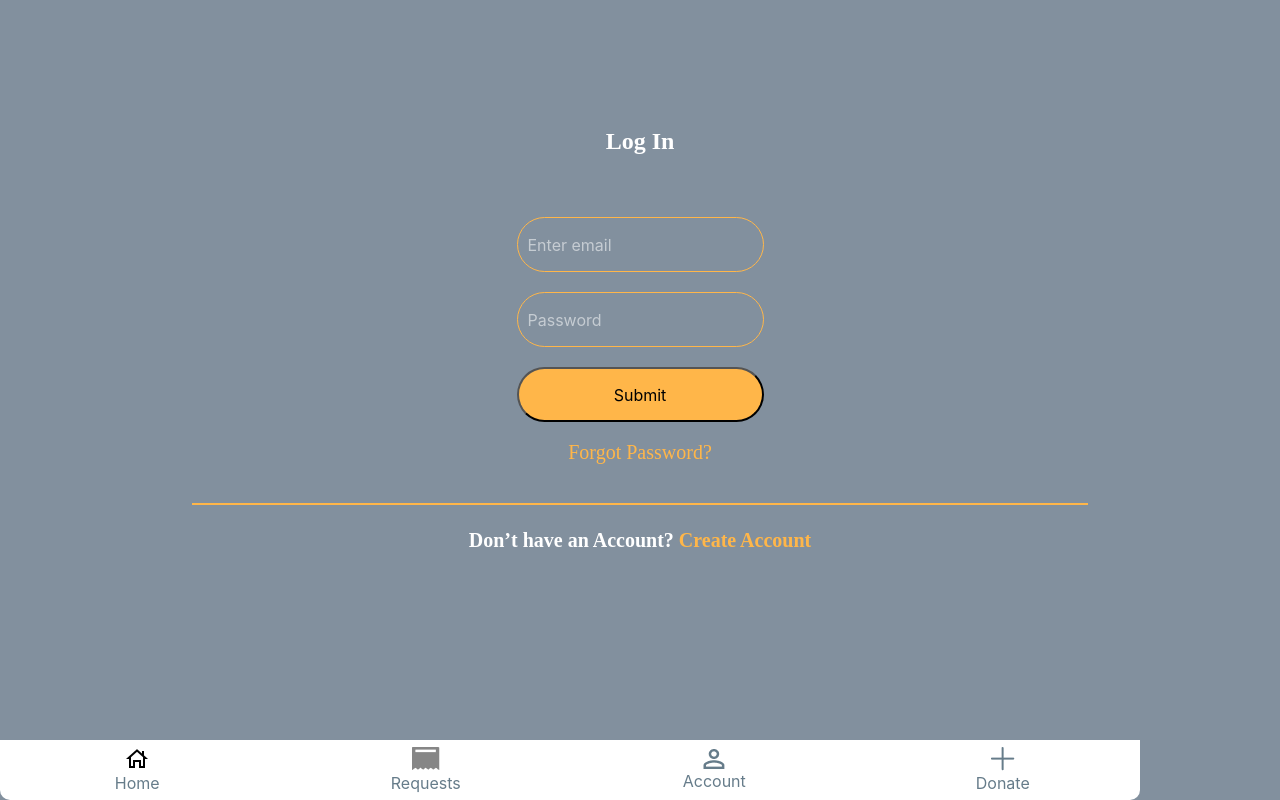
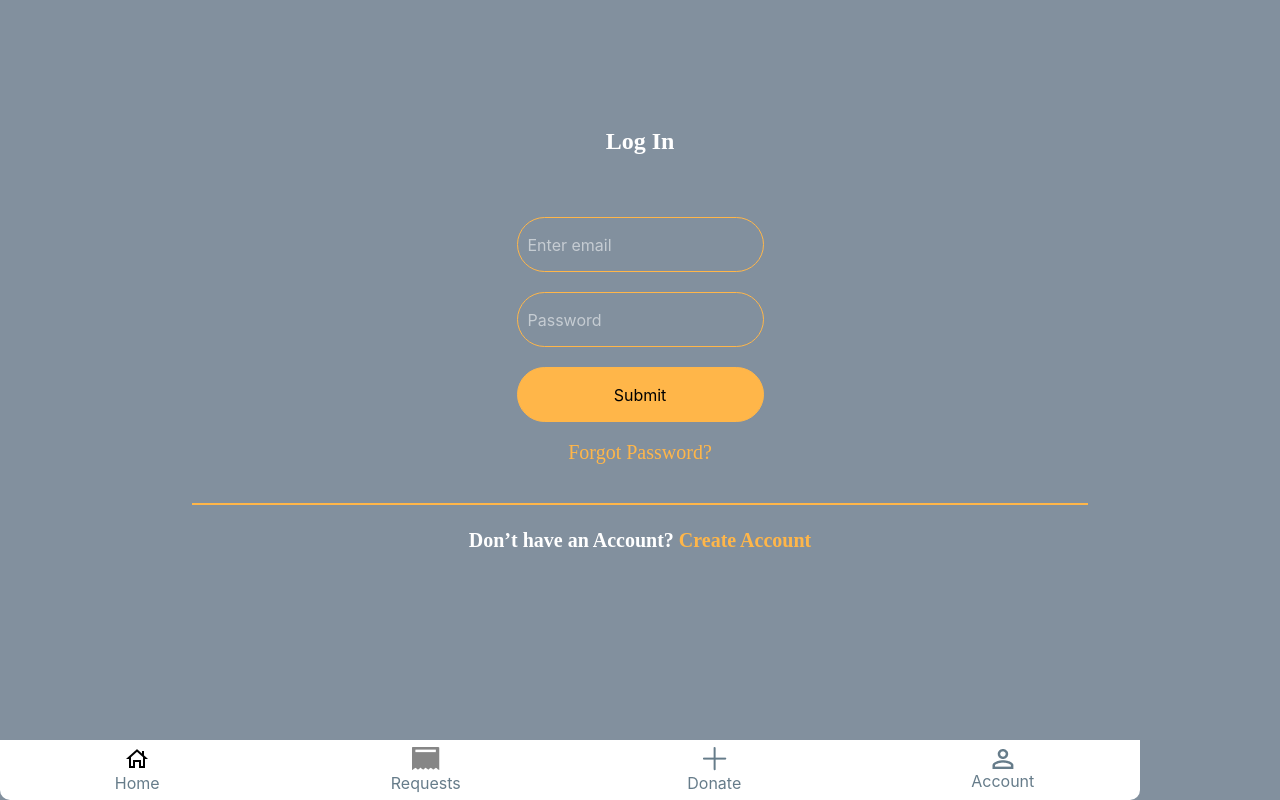
Before and after one commit to AzharSulaiman/Meals4All, a React app: page / in a window 1280 px wide. Built offline with nearby package versions, Linux system fonts and the light colour scheme.

Commit message:
bottom Nav position swithc

```diff
--- a/src/containers/bottom-navigate/index.js
+++ b/src/containers/bottom-navigate/index.js
@@ -29,14 +29,15 @@ class BottomNavigation extends React.Component {
           <img src={this.props.currentNav == 'requests' ? "assets/requests-active.png" : "assets/requests.png"} alt="request-icon"/>
               <div className={(this.props.currentNav == 'requests' || this.props.currentNav == '/') ? "iconLabel-active" : "iconLabel"}>Requests</div>
           </Link>
+          <Link onClick={()=>this.props.currentNavigation('donate')} className="col linkDec" to="/donate">
+          <img src={this.props.currentNav == 'donate' ? "assets/donate-active.png" : "assets/donate.png"} alt="donate-icon"/>
+              <div className={(this.props.currentNav == 'donate' || this.props.currentNav == '/') ? "iconLabel-active" : "iconLabel"}>Donate</div>
+          </Link>
           <Link onClick={()=>this.props.currentNavigation('account')} className="col linkDec" to="/account">
           <img src={this.props.currentNav == 'account' ? "assets/account-active.png" : "assets/account.png"} alt="account-icon"/>
               <div className={(this.props.currentNav == 'account' || this.props.currentNav == '/') ? "iconLabel-active" : "iconLabel"}>Account</div>
           </Link>
-          <Link onClick={()=>this.props.currentNavigation('donate')} className="col linkDec" to="/donate">
-          <img src={this.props.currentNav == 'donate' ? "assets/donate-active.png" : "assets/donate.png"} alt="donate-icon"/>
-              <div className={(this.props.currentNav == 'donate' || this.props.currentNav == '/') ? "iconLabel-active" : "iconLabel"}>Donate</div>
-          </Link>
+
       </div>
     </div> : ''
     }
--- a/src/containers/login/style.css
+++ b/src/containers/login/style.css
@@ -49,6 +49,7 @@ input {
     height: 55px;
     background: #FFB649;
     border-radius: 40px;
+    border: 1px solid #FFB649;
 }
 
 .forgotPass {
```
